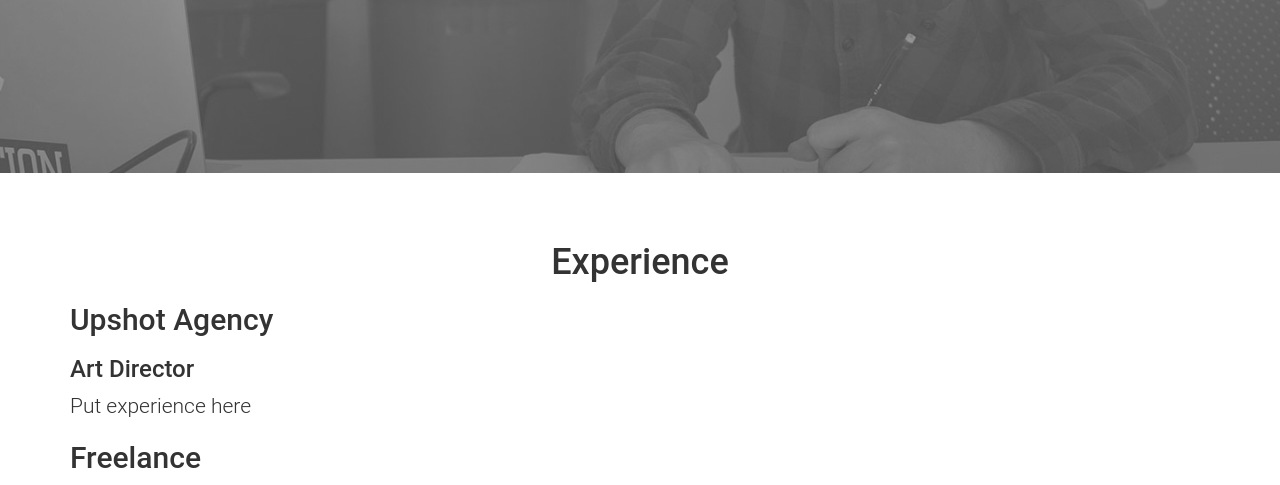
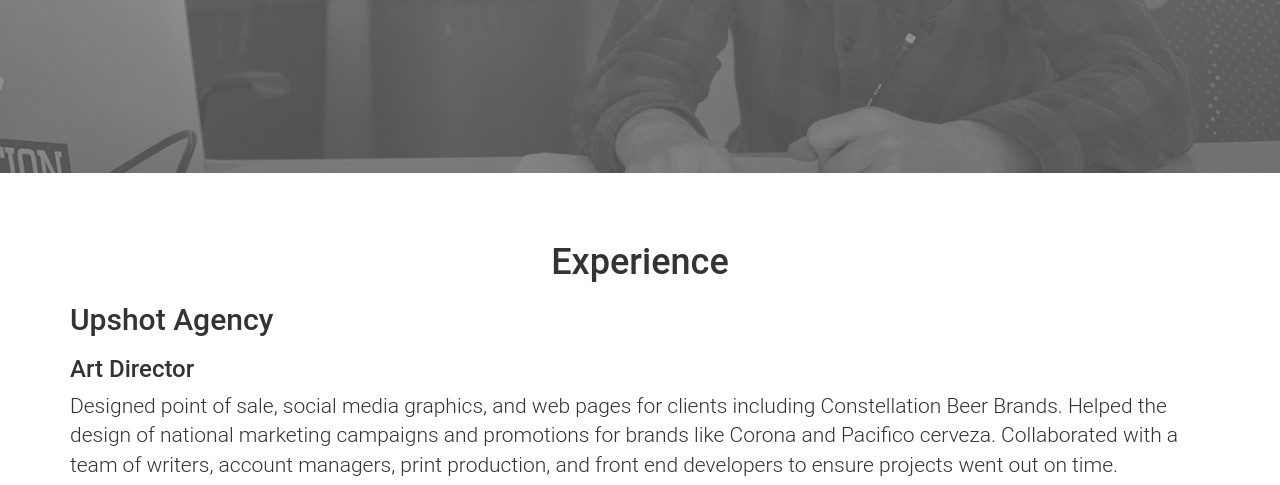
Before and after one commit to thedoorkeep/thedoorkeep.github.io, a plain HTML site: page resume.html in a window 1280 px wide. Shown: the part 467-952 px from the top of the page. Drawn offline with Linux system fonts and the light colour scheme.

Commit message:
resume adjustment

```diff
--- a/resume.html
+++ b/resume.html
@@ -68,7 +68,7 @@
                     <h2>Upshot Agency</h2>
                     <h3>Art Director</h3>
                     <p class="lead">
-                    Put experience here
+                    Designed point of sale, social media graphics, and web pages for clients including Constellation Beer Brands. Helped the design of national marketing campaigns and promotions for brands like Corona and Pacifico cerveza. Collaborated with a team of writers, account managers, print production, and front end developers to ensure projects went out on time.
                     </p>
                     <h2>Freelance</h2>
                     <h3>Designer and Illustrator</h3>
```
